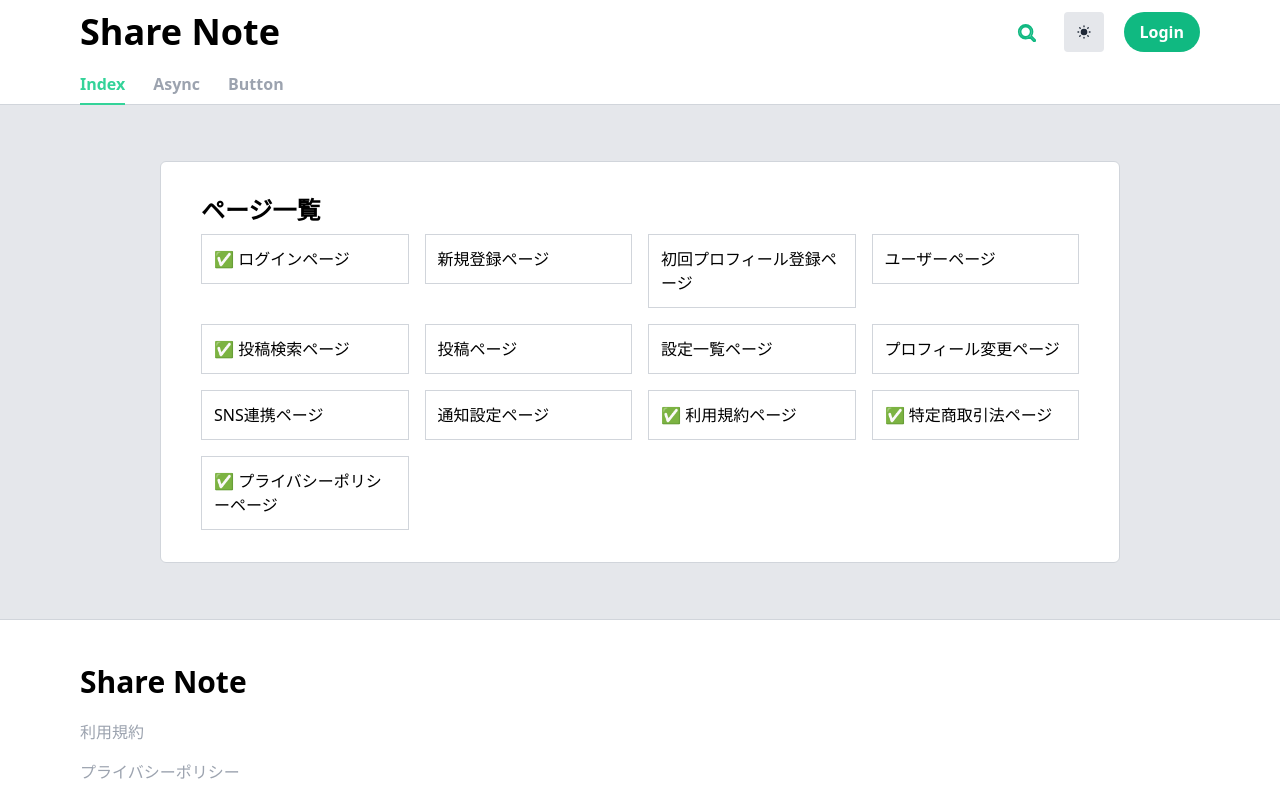
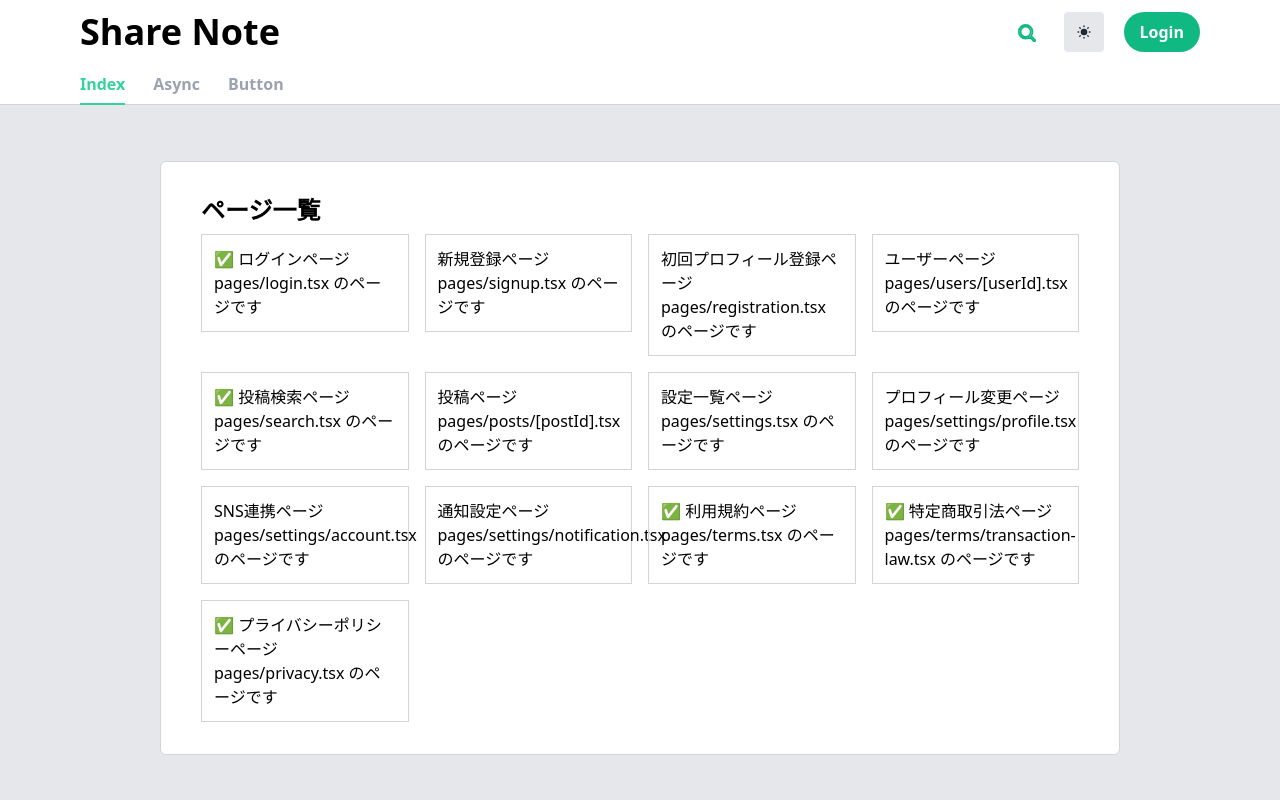
Before and after one commit to TakashiYano/blog-app-front, a Next.js app: page / in a window 1280 px wide. Shown: the top 800 px of the page. Built offline with nearby package versions, Linux system fonts and the light colour scheme; what @tailwindcss/typography would draw is missing.

Commit message:
💬 文言のアップデート

```diff
--- a/src/pages/index.tsx
+++ b/src/pages/index.tsx
@@ -4,19 +4,19 @@ import { HeaderNavigation } from "src/components/separate/HeaderNavigation";
 import { Layout } from "src/components/separate/Layout";
 
 const PAGES = [
-  { href: "/login", label: "ログインページ", isDone: true },
-  { href: "/signup", label: "新規登録ページ", isDone: false },
-  { href: "/registration", label: "初回プロフィール登録ページ", isDone: false },
-  { href: "/user/foo", label: "ユーザーページ", isDone: false },
-  { href: "/search", label: "投稿検索ページ", isDone: true },
-  { href: "/post/foo", label: "投稿ページ", isDone: false },
-  { href: "/settings", label: "設定一覧ページ", isDone: false },
-  { href: "/settings/profile", label: "プロフィール変更ページ", isDone: false },
-  { href: "/settings/account", label: "SNS連携ページ", isDone: false },
-  { href: "/settings/notification", label: "通知設定ページ", isDone: false },
-  { href: "/terms", label: "利用規約ページ", isDone: true },
-  { href: "/terms/transaction-law", label: "特定商取引法ページ", isDone: true },
-  { href: "/privacy", label: "プライバシーポリシーページ", isDone: true },
+  { href: "/login", file: "/login.tsx", label: "ログインページ", isDone: true },
+  { href: "/signup", file: "/signup.tsx", label: "新規登録ページ", isDone: false },
+  { href: "/registration", file: "/registration.tsx", label: "初回プロフィール登録ページ", isDone: false },
+  { href: "/user/foo", file: "/users/[userId].tsx", label: "ユーザーページ", isDone: false },
+  { href: "/search", file: "/search.tsx", label: "投稿検索ページ", isDone: true },
+  { href: "/post/foo", file: "/posts/[postId].tsx", label: "投稿ページ", isDone: false },
+  { href: "/settings", file: "/settings.tsx", label: "設定一覧ページ", isDone: false },
+  { href: "/settings/profile", file: "/settings/profile.tsx", label: "プロフィール変更ページ", isDone: false },
+  { href: "/settings/account", file: "/settings/account.tsx", label: "SNS連携ページ", isDone: false },
+  { href: "/settings/notification", file: "/settings/notification.tsx", label: "通知設定ページ", isDone: false },
+  { href: "/terms", file: "/terms.tsx", label: "利用規約ページ", isDone: true },
+  { href: "/terms/transaction-law", file: "/terms/transaction-law.tsx", label: "特定商取引法ページ", isDone: true },
+  { href: "/privacy", file: "/privacy.tsx", label: "プライバシーポリシーページ", isDone: true },
 ] as const;
 
 const Index: NextPage = () => {
@@ -34,9 +34,10 @@ const Index: NextPage = () => {
               return (
                 <li key={page.href}>
                   <Link href={page.href}>
-                    <a className="block p-3 border border-gray-300 dark:text-white dark:border-gray-500">{`${
-                      page.isDone ? "✅ " : ""
-                    }${page.label}`}</a>
+                    <a className="block p-3 border border-gray-300 dark:text-white dark:border-gray-500">
+                      <div>{`${page.isDone ? "✅ " : ""}${page.label}`}</div>
+                      <div>pages{page.file} のページです</div>
+                    </a>
                   </Link>
                 </li>
               );
```
